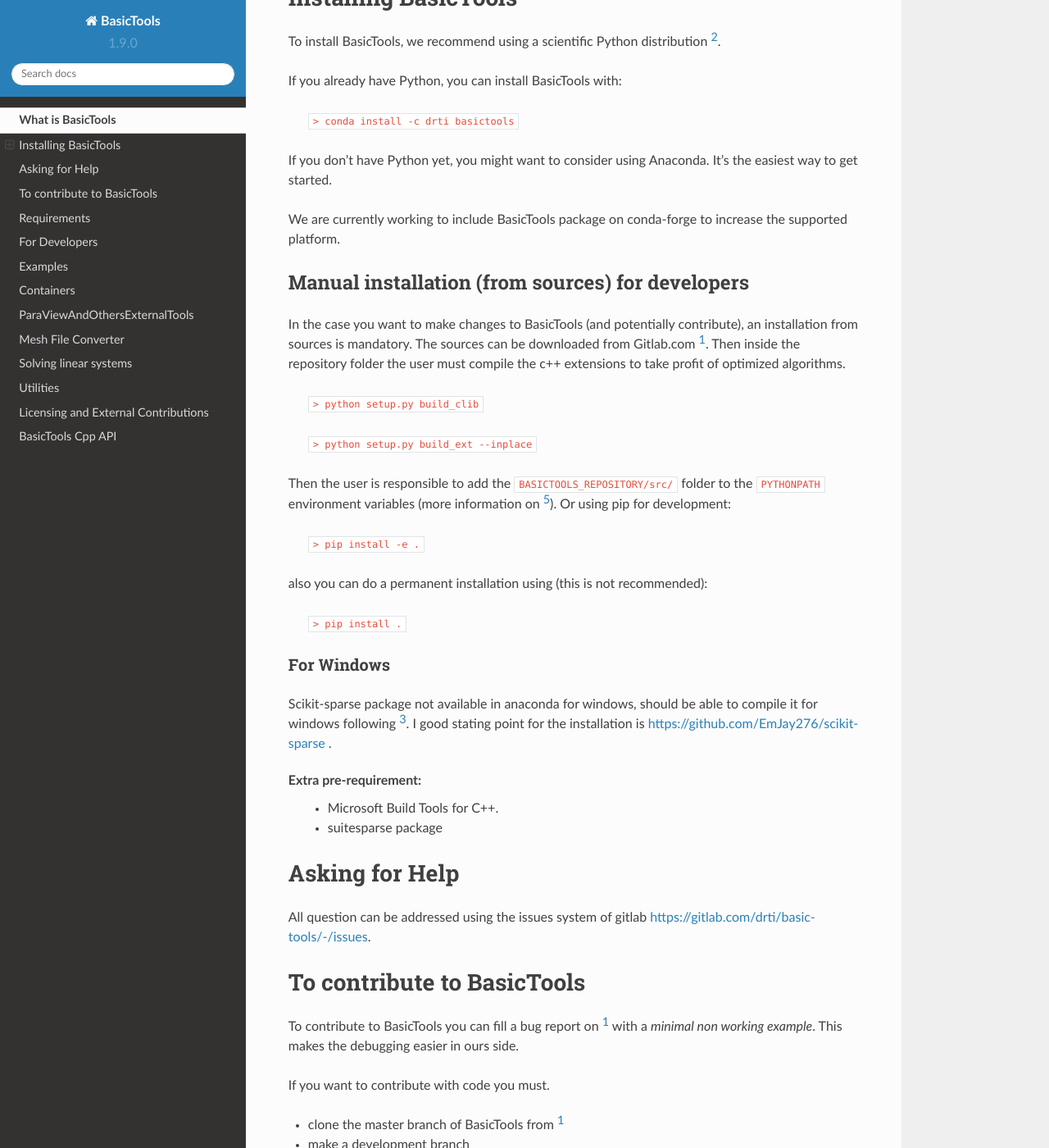
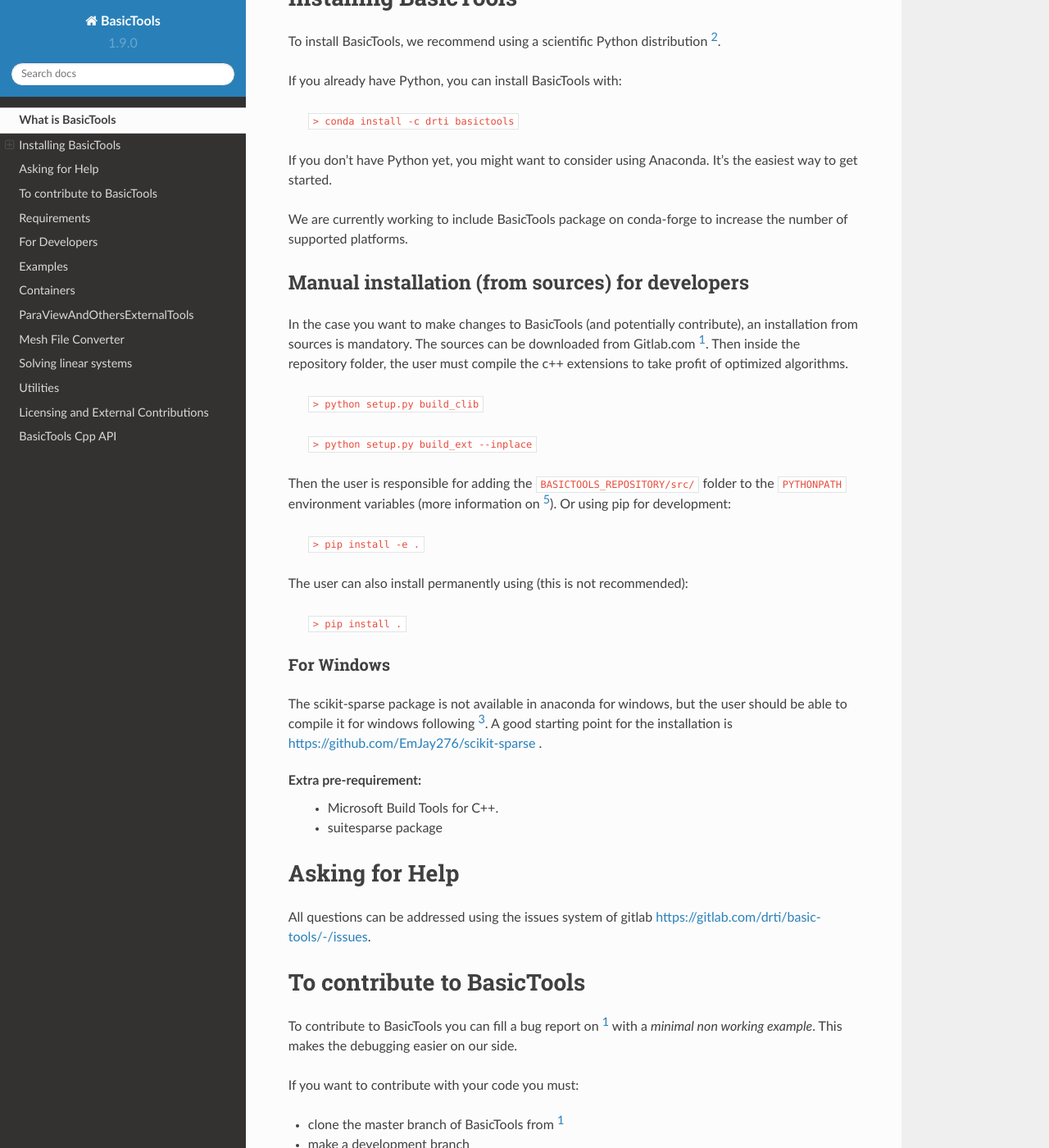
Before and after one commit to basileMarchand/basictools-frozen, a Sphinx documentation site: the page built from docs/Intro.rst, in a window 1280 px wide and 1400 px high, scrolled down 566 px. Shown: the whole window at 82% size. Built offline with Sphinx 7.4.7 and the Read the Docs theme 2.0.0, drawn with Linux system fonts in a browser that asks for light colours; pages that are not in the unit, such as notebooks, are missing from menus.

Commit message:
(LICENSE.txt and docs/Intro.rst) typos and rephrasings

```diff
--- a/docs/Intro.rst
+++ b/docs/Intro.rst
@@ -25,25 +25,25 @@
 If you don't have Python yet, you might want to consider using Anaconda.
 It's the easiest way to get started.
 
-We are currently working to include BasicTools package on conda-forge to increase the supported platform.
+We are currently working to include BasicTools package on conda-forge to increase the number of supported platforms.
 
 Manual installation (from sources) for developers
 =================================================
 
 In the case you want to make changes to BasicTools (and potentially contribute), an installation from sources is mandatory.
 The sources can be downloaded from Gitlab.com [#gitlaburlpublic]_.
-Then inside the repository folder the user must compile the c++ extensions to take profit of optimized algorithms.
+Then inside the repository folder, the user must compile the c++ extensions to take profit of optimized algorithms.
 
     ``> python setup.py build_clib``
 
     ``> python setup.py build_ext --inplace``
 
-Then the user is responsible to add the ``BASICTOOLS_REPOSITORY/src/`` folder to the ``PYTHONPATH`` environment variables (more information on [#pythonpathdoc]_).
+Then the user is responsible for adding the ``BASICTOOLS_REPOSITORY/src/`` folder to the ``PYTHONPATH`` environment variables (more information on [#pythonpathdoc]_).
 Or using pip for development:
 
     ``> pip install -e .``
 
-also you can do a permanent installation using (this is not recommended):
+The user can also install permanently using (this is not recommended):
 
     ``> pip install .``
 
@@ -51,8 +51,8 @@
 For Windows
 ^^^^^^^^^^^
 
-Scikit-sparse package not available in anaconda for windows, should be able to compile it for windows following [#scikitwindows]_.
-I good stating point for the installation is https://github.com/EmJay276/scikit-sparse .
+The scikit-sparse package is not available in anaconda for windows, but the user should be able to compile it for windows following [#scikitwindows]_.
+A good starting point for the installation is https://github.com/EmJay276/scikit-sparse .
 
 Extra pre-requirement:
     - Microsoft Build Tools for C++.
@@ -63,16 +63,16 @@
 Asking for Help
 ***************
 
-All question can be addressed using the issues system of gitlab https://gitlab.com/drti/basic-tools/-/issues.
+All questions can be addressed using the issues system of gitlab https://gitlab.com/drti/basic-tools/-/issues.
 
 ***************************
 To contribute to BasicTools
 ***************************
 
 To contribute to BasicTools you can fill a bug report on [#gitlaburlpublic]_ with a *minimal non working example*.
-This makes the debugging easier in ours side.
+This makes the debugging easier on our side.
 
-If you want to contribute with code you must.
+If you want to contribute with your code you must:
 
 *  clone the master branch of BasicTools from [#gitlaburlpublic]_
 *  make a development branch
```
Also changed, not shown: LICENSE.txt.
